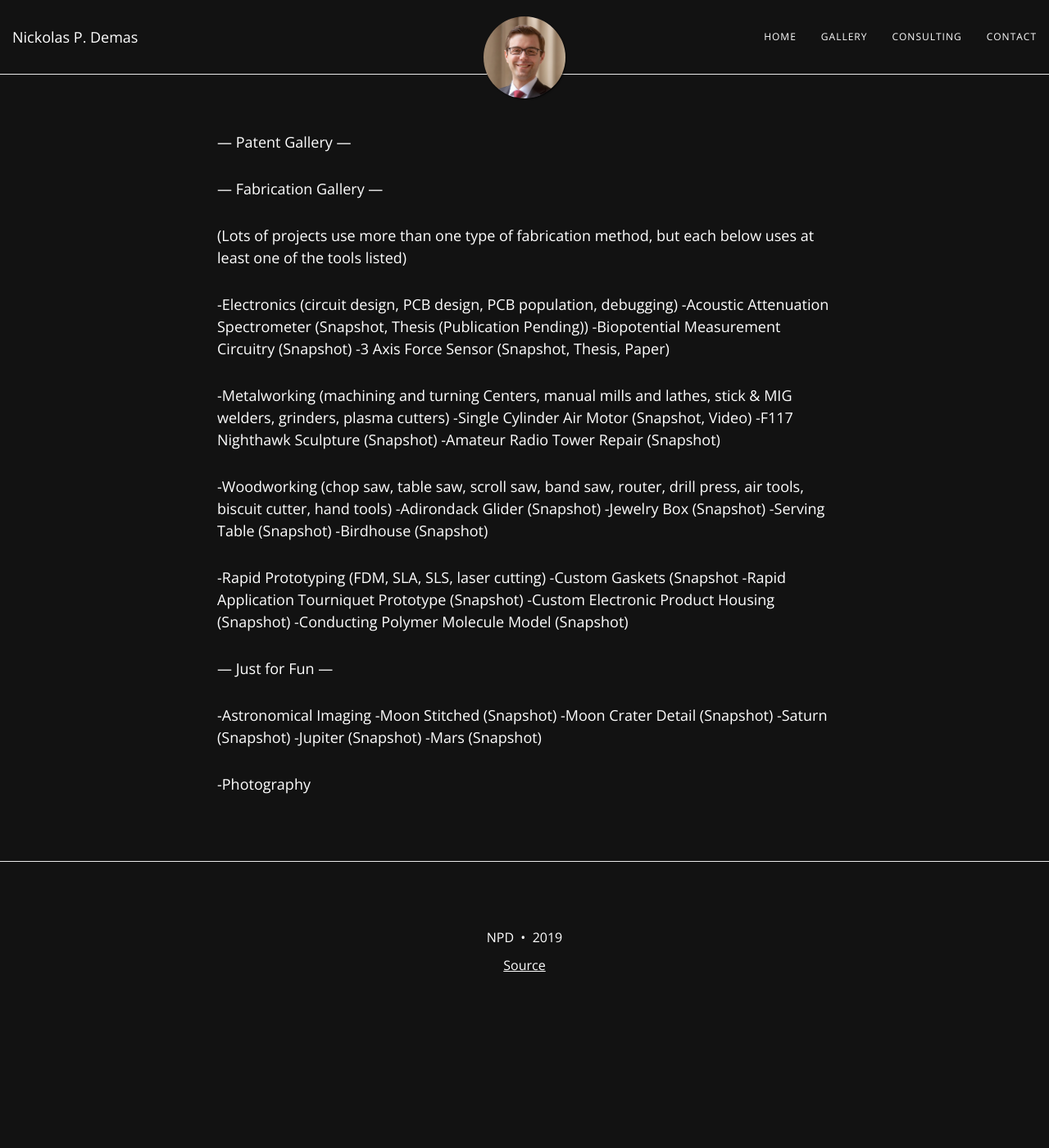
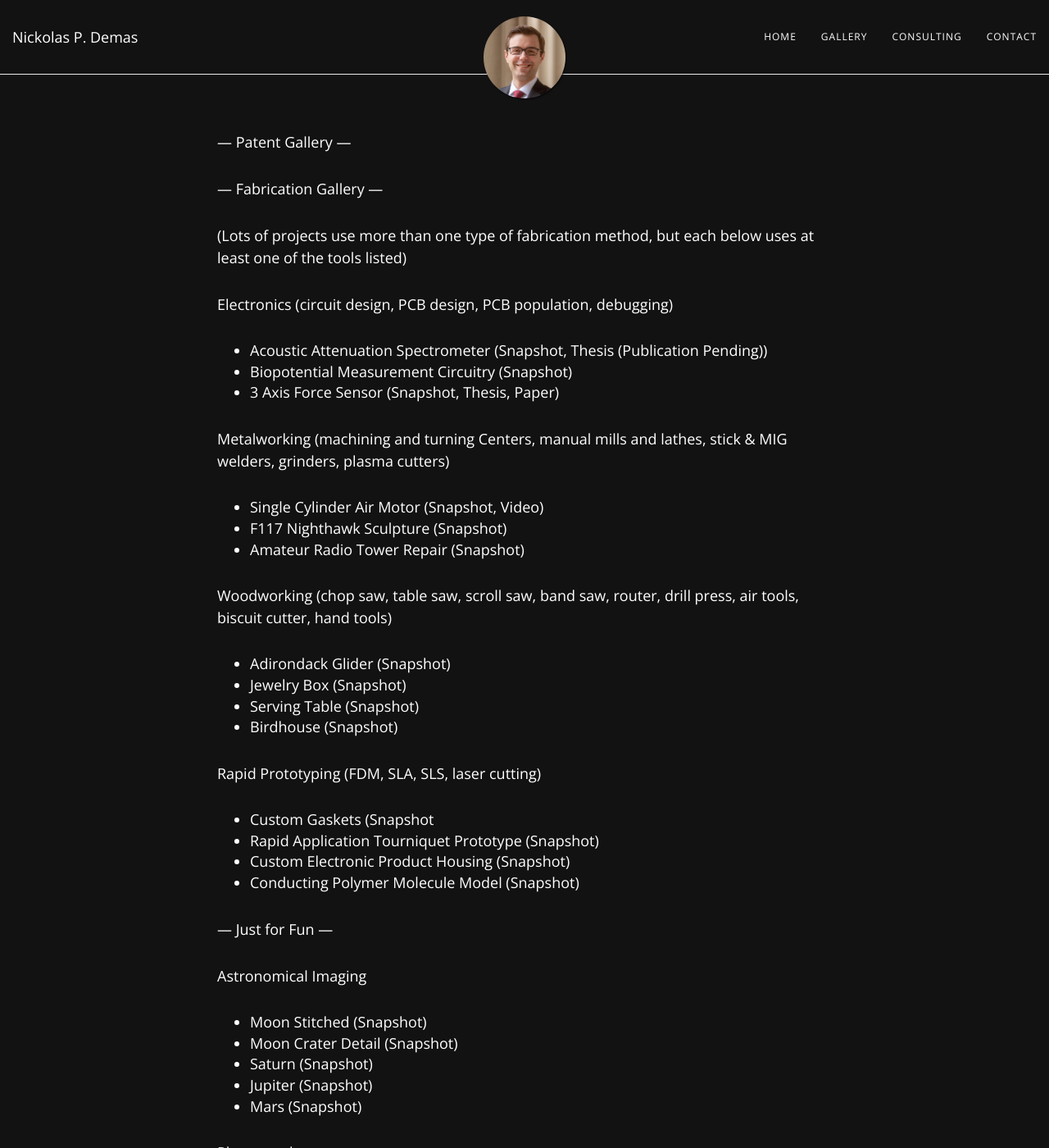
Before and after one commit to npdemas/npdemas.github.io, a Jekyll site: the page built from gallery.md, in a window 1280 px wide and 1400 px high. Shown: the whole window at 82% size. Built offline with Jekyll 4.4.1, drawn with Linux system fonts in a browser that asks for light colours; nearby versions of some CDN libraries.

Commit message:
Added space between hyphen (bullet) and word

```diff
--- a/gallery.md
+++ b/gallery.md
@@ -8,35 +8,35 @@ layout: page
 
 (Lots of projects use more than one type of fabrication method, but each below uses at least one of the tools listed)
 
--Electronics (circuit design, PCB design, PCB population, debugging)
--Acoustic Attenuation Spectrometer (Snapshot, Thesis (Publication Pending))
--Biopotential Measurement Circuitry (Snapshot)
--3 Axis Force Sensor (Snapshot, Thesis, Paper)
+Electronics (circuit design, PCB design, PCB population, debugging)
+- Acoustic Attenuation Spectrometer (Snapshot, Thesis (Publication Pending))
+- Biopotential Measurement Circuitry (Snapshot)
+- 3 Axis Force Sensor (Snapshot, Thesis, Paper)
 
--Metalworking (machining and turning Centers, manual mills and lathes, stick & MIG welders, grinders, plasma cutters)
--Single Cylinder Air Motor (Snapshot, Video)
--F117 Nighthawk Sculpture (Snapshot)
--Amateur Radio Tower Repair (Snapshot)
+Metalworking (machining and turning Centers, manual mills and lathes, stick & MIG welders, grinders, plasma cutters)
+- Single Cylinder Air Motor (Snapshot, Video)
+- F117 Nighthawk Sculpture (Snapshot)
+- Amateur Radio Tower Repair (Snapshot)
 
--Woodworking (chop saw, table saw, scroll saw, band saw, router, drill press, air tools, biscuit cutter, hand tools)
--Adirondack Glider (Snapshot)
--Jewelry Box (Snapshot)
--Serving Table (Snapshot)
--Birdhouse (Snapshot)
+Woodworking (chop saw, table saw, scroll saw, band saw, router, drill press, air tools, biscuit cutter, hand tools)
+- Adirondack Glider (Snapshot)
+- Jewelry Box (Snapshot)
+- Serving Table (Snapshot)
+- Birdhouse (Snapshot)
 
--Rapid Prototyping (FDM, SLA, SLS, laser cutting)
--Custom Gaskets (Snapshot
--Rapid Application Tourniquet Prototype (Snapshot)
--Custom Electronic Product Housing (Snapshot)
--Conducting Polymer Molecule Model (Snapshot)
+Rapid Prototyping (FDM, SLA, SLS, laser cutting)
+- Custom Gaskets (Snapshot
+- Rapid Application Tourniquet Prototype (Snapshot)
+- Custom Electronic Product Housing (Snapshot)
+- Conducting Polymer Molecule Model (Snapshot)
 
 --- Just for Fun ---
 
--Astronomical Imaging
--Moon Stitched (Snapshot)
--Moon Crater Detail (Snapshot)
--Saturn (Snapshot)
--Jupiter (Snapshot)
--Mars (Snapshot)
+Astronomical Imaging
+- Moon Stitched (Snapshot)
+- Moon Crater Detail (Snapshot)
+- Saturn (Snapshot)
+- Jupiter (Snapshot)
+- Mars (Snapshot)
 
--Photography
+Photography
```
